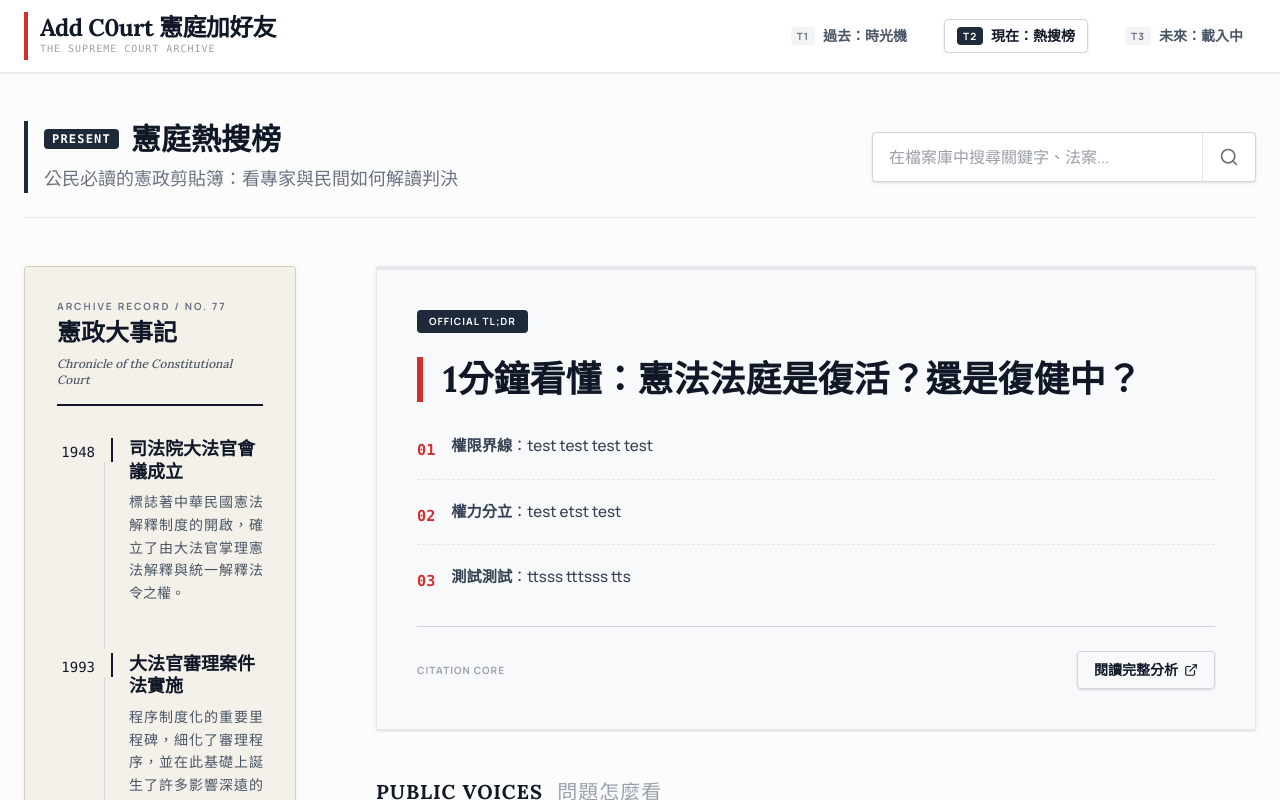
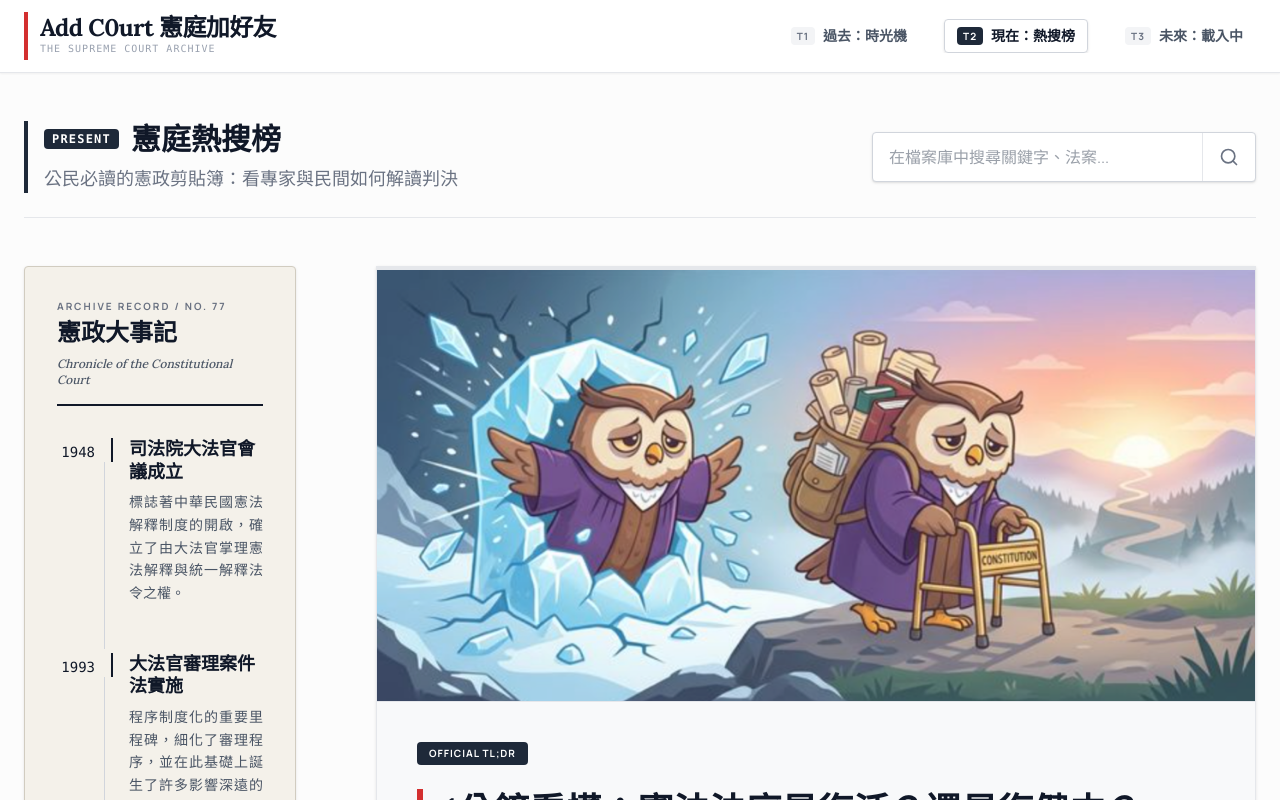
Before and after one commit to ipaaa/constitution, a Next.js app: page /present in a window 1280 px wide. Shown: the top 800 px of the page. Built offline with nearby package versions, Linux system fonts and the light colour scheme.

Commit message:
feat: add illustration to Track 2 Official TL;DR

```diff
--- a/src/app/present/page.tsx
+++ b/src/app/present/page.tsx
@@ -110,8 +110,17 @@ const OfficialTLDR = ({ item }: { item?: DiscussionItem }) => {
   const points = item.abstract.split(/\r?\n/).filter(p => p.trim());
 
   return (
-    <div className="bg-[#f8f9fa] border-t-4 border-black border-l border-r border-b border-gray-200 p-6 md:p-10 shadow-sm relative group mb-12">
-      <div>
+    <div className="bg-[#f8f9fa] border-t-4 border-black border-l border-r border-b border-gray-200 shadow-sm relative group mb-12 overflow-hidden">
+      {/* Hero Illustration */}
+      <div className="w-full h-auto overflow-hidden border-b border-gray-200">
+        <img
+          src="/tldr-illustration.png"
+          alt="Constitutional Court Status"
+          className="w-full h-auto object-cover opacity-90 hover:opacity-100 transition-opacity duration-500"
+        />
+      </div>
+
+      <div className="p-6 md:p-10">
         <div className="flex items-center gap-3 mb-6">
           <span className="bg-gray-800 text-white px-3 py-1 text-[10px] font-bold tracking-widest rounded-sm uppercase">
             Official TL;DR
@@ -131,13 +140,13 @@ const OfficialTLDR = ({ item }: { item?: DiscussionItem }) => {
             </p>
           ))}
         </div>
-      </div>
 
-      <div className="pt-6 border-t border-gray-300 mt-4 flex flex-col md:flex-row justify-between items-center gap-4">
-        <span className="text-[10px] font-bold text-gray-400 tracking-widest uppercase hidden lg:block">Citation {item.id === 'tldr' ? 'CORE' : item.id}</span>
-        <a href={item.link} className="inline-flex items-center gap-1.5 text-gray-900 border border-gray-300 px-4 py-2 text-sm font-bold hover:bg-gray-900 hover:text-white transition-colors w-full justify-center md:w-max rounded-sm shadow-sm">
-          閱讀完整分析 <ExternalLink size={14} />
-        </a>
+        <div className="pt-6 border-t border-gray-300 mt-4 flex flex-col md:flex-row justify-between items-center gap-4">
+          <span className="text-[10px] font-bold text-gray-400 tracking-widest uppercase hidden lg:block">Citation {item.id === 'tldr' ? 'CORE' : item.id}</span>
+          <a href={item.link} className="inline-flex items-center gap-1.5 text-gray-900 border border-gray-300 px-4 py-2 text-sm font-bold hover:bg-gray-900 hover:text-white transition-colors w-full justify-center md:w-max rounded-sm shadow-sm">
+            閱讀完整分析 <ExternalLink size={14} />
+          </a>
+        </div>
       </div>
     </div>
   );
```
Also changed, not shown: public/tldr-illustration.png (added).
